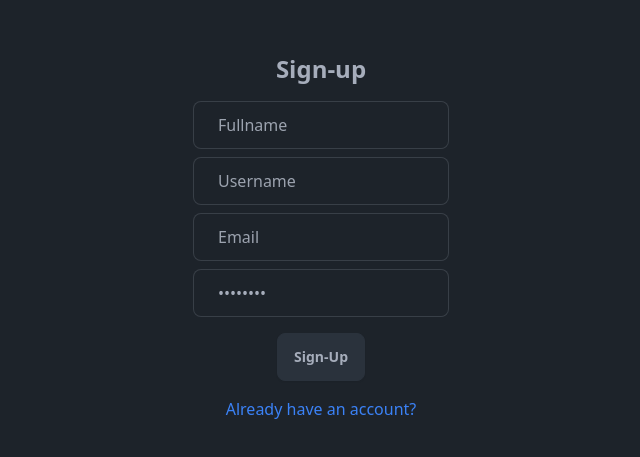
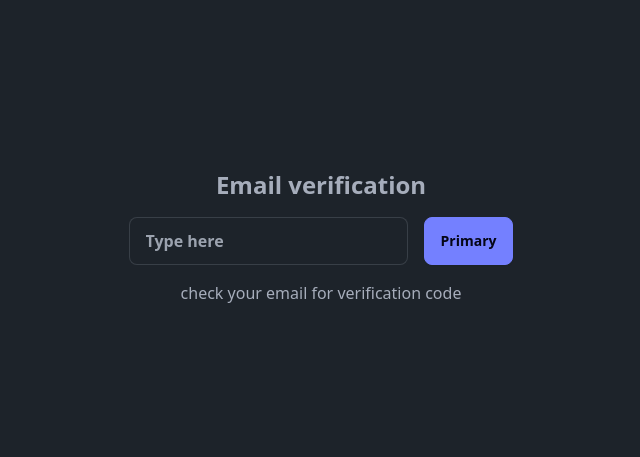
Before and after one commit to AdityaKhatavkar/Feedback_Analyzer, a React (Vite) app in the folder client/: page / in a window 1280 px wide. Shown: the part 163-620 px from the top of the page, without its empty margins (319-959 px from the left). Built offline with nearby package versions, Linux system fonts and the light colour scheme.

Commit message:
email verifcation page is created

```diff
--- a/client/src/App.jsx
+++ b/client/src/App.jsx
@@ -6,7 +6,7 @@ function App() {
   return (
     <>
 
-        <Signup/>
+        <Emailverification/>
     </>
 
   )
--- a/client/src/components/emailverfication/Emailverification.jsx
+++ b/client/src/components/emailverfication/Emailverification.jsx
@@ -1,13 +1,16 @@
 import React from 'react'
 
 function Emailverification() {
-  return (
-    <div className='h-screen flex flex-col items-center justify-center gap-4'>
-        <div>
-            ss
+    return (
+        <div className='h-screen flex flex-col items-center justify-center gap-4'>
+            <div className='font-bold text-2xl'>Email verification</div>
+            <div className='font-bold text-2xl flex flex-row gap-4'>
+                <input type="text" placeholder="Type here" className="input input-bordered w-full max-w-xs" />
+                <button className="btn btn-primary">Primary</button>
+            </div>
+            <p>check your email for verification code</p>
         </div>
-    </div>
-  )
+    )
 }
 
 export default Emailverification
```
